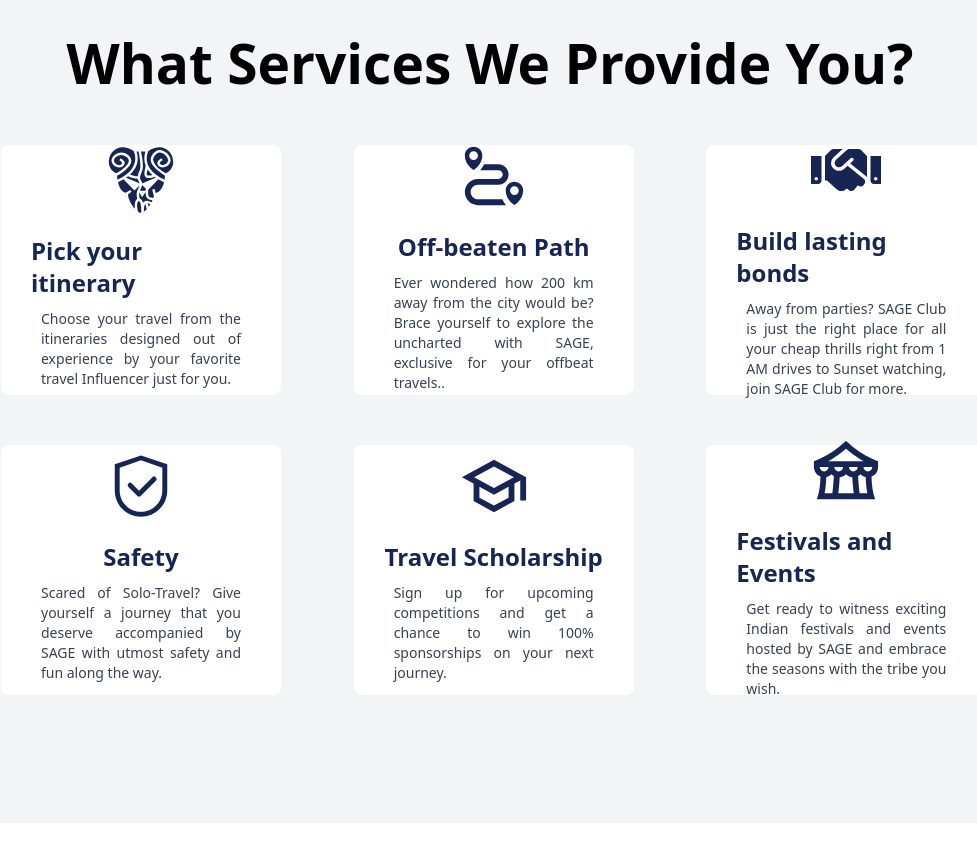
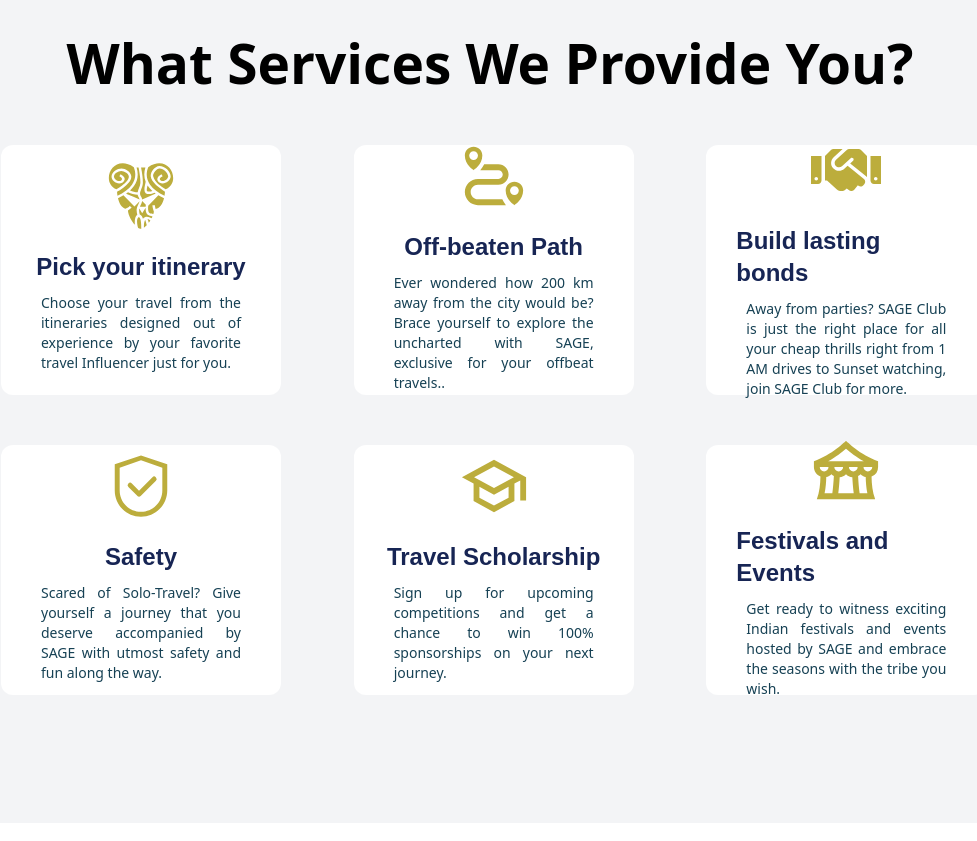
Before and after one commit to wethe-sage/landingSage, a React (Create React App) app: page / in a window 1280 px wide. Shown: the part 700-1541 px from the top of the page, without its empty margins (207-1184 px from the left). Built offline with nearby package versions, Linux system fonts and the light colour scheme.

Commit message:
update ServiceCard

```diff
--- a/src/Components/ServiceCard.js
+++ b/src/Components/ServiceCard.js
@@ -3,10 +3,10 @@ import React from 'react';
 const ServiceCard = (props) => {
   return (
     <div>
-      <div className='hover:shadow-xl flex select-none rounded-lg  p-[30px] flex-col justify-center items-center bg-white w-[280px] h-[270px] max-h-[250px]'>
-        <h1 className='text-[70px] text-blue-950 mt-[5px]'>{props.image}</h1>
-        <h1 className=' font-semibold text-2xl mt-[20px]  text-blue-950'>{props.name}</h1>
-        <p className='text-gray-700 text-sm p-[10px] text-justify'>{props.description}</p>
+      <div className='hover:shadow-xl  flex select-none rounded-xl  p-[30px] flex-col justify-center items-center bg-white w-[280px] h-[270px] max-h-[250px]'>
+        <h1 className='text-[70px] text-[#bcad3c] mt-[5px]'>{props.image}</h1>
+        <h1 className='heading font-semibold text-2xl mt-[20px]  text-blue-950'>{props.name}</h1>
+        <p className='text-[#164154] text-sm p-[10px] text-justify'>{props.description}</p>
       </div>
     </div>
   );
```
